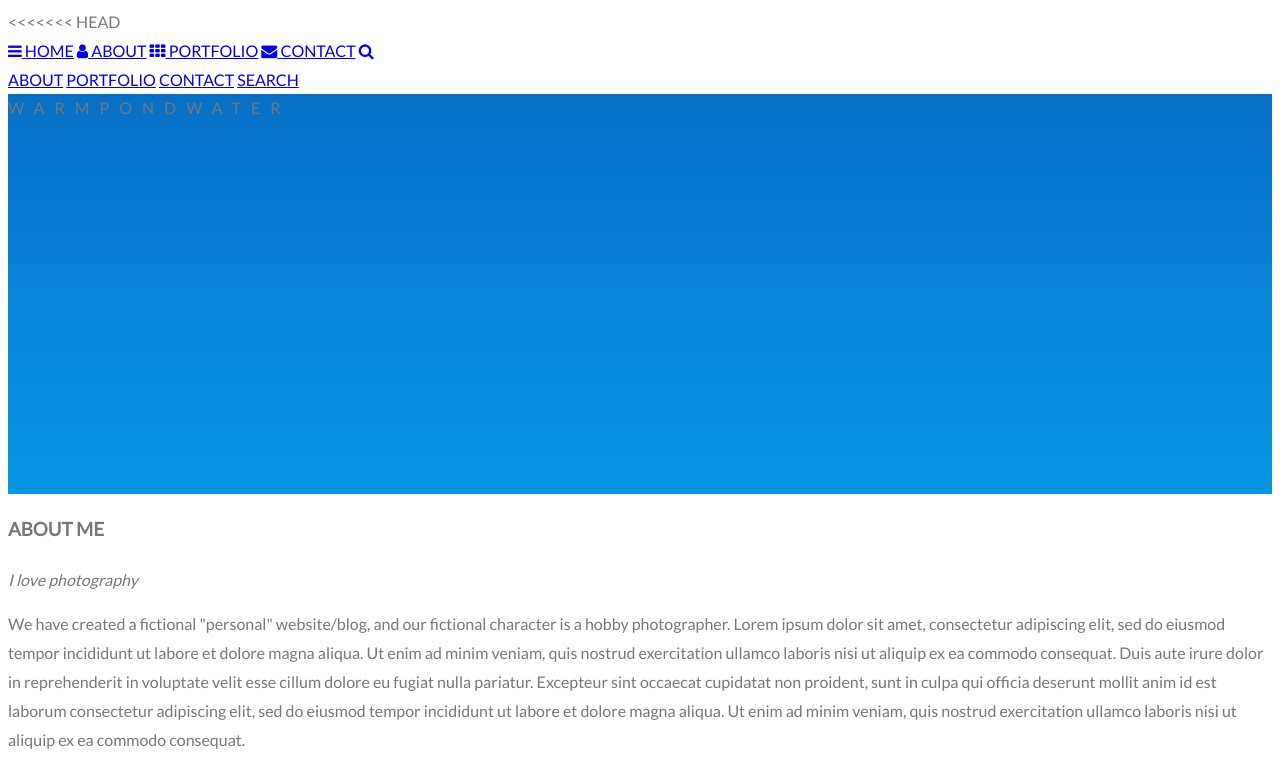
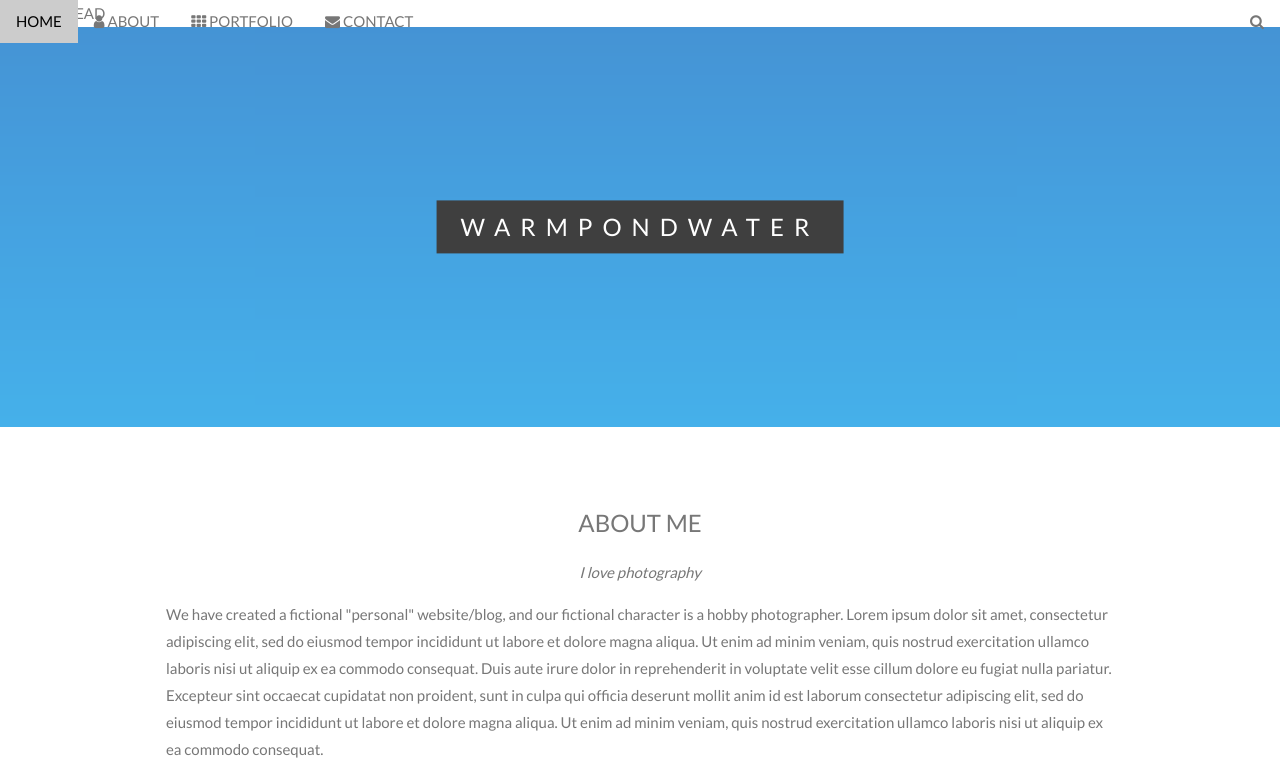
Before and after one commit to Warmpondwater/warmpondwater, a plain HTML site: page index.html in a window 1280 px wide. Shown: the top 771 px of the page. Drawn offline with Linux system fonts and the light colour scheme.

Commit message:
Update index.html

```diff
--- a/index.html
+++ b/index.html
@@ -6,7 +6,7 @@
 <meta name="viewport" content="width=device-width, initial-scale=1">
 <<<<<<< HEAD
   <!--<link rel="stylesheet" href="https://www.w3schools.com/w3css/4/w3.css">-->
-<link rel="stylesheet" href="./css/style.css"">
+<link rel="stylesheet" href="./css/warmpondwater.css"">
 <link rel="stylesheet" href="https://fonts.googleapis.com/css?family=Lato">
 <link rel="stylesheet" href="https://cdnjs.cloudflare.com/ajax/libs/font-awesome/4.7.0/css/font-awesome.min.css">
 <style>
```
